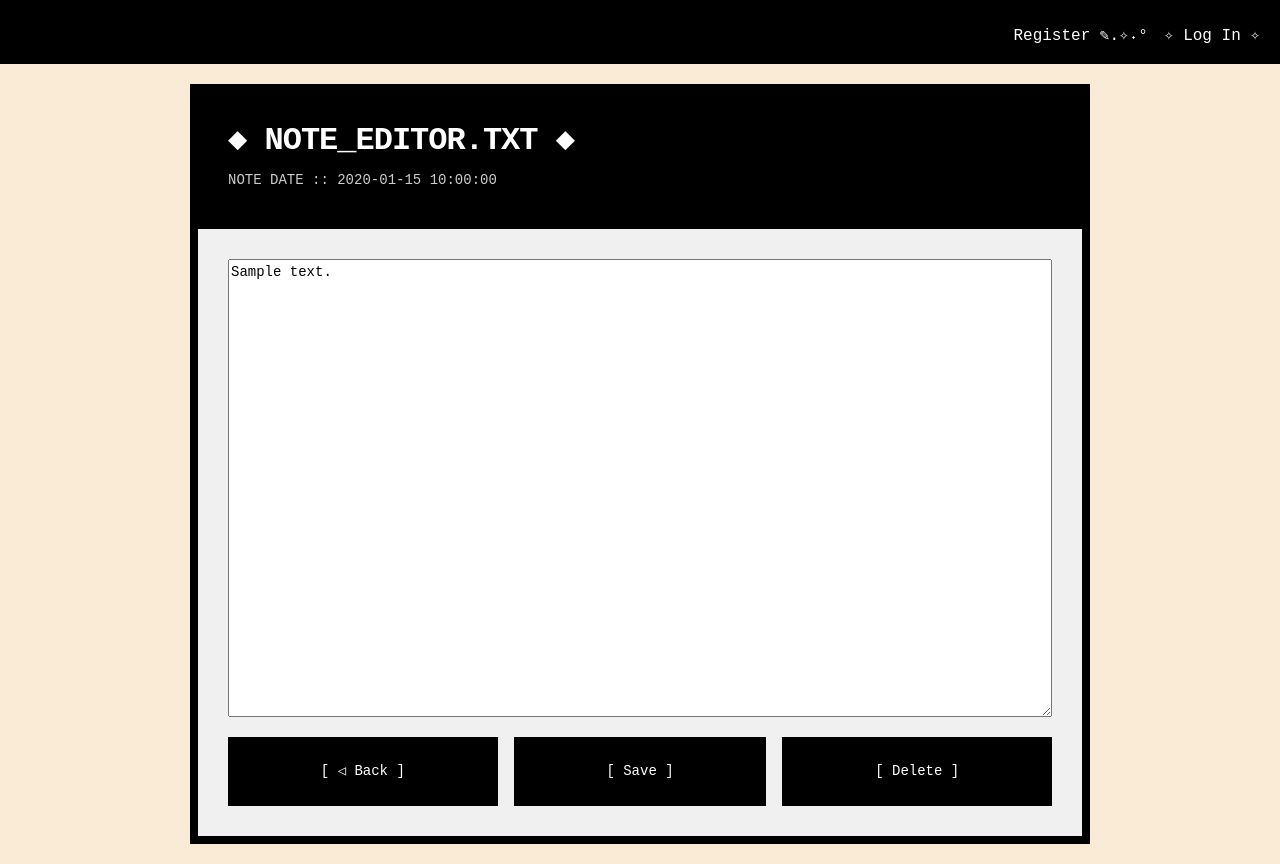
After one commit to NinaG27/CS50_final, a Flask app: template flaskr/templates/note.html in a window 1280 px wide. The commit adds this page. Run offline with Flask 3, Linux system fonts and the light colour scheme; the template is opened without the code that fills it: most values are stand-ins (such as "Sample title", 1, 10 or a date in 2020).

Commit message:
add note page + minor fixes

```diff
--- a/flaskr/__init__.py
+++ b/flaskr/__init__.py
@@ -5,7 +5,7 @@ from dotenv import load_dotenv
 import datetime
 from collections import defaultdict
 
-from flaskr.db import get_db, add_user, auth_user, save_message, get_messages, get_user_notes, save_note, delete_note
+from flaskr.db import get_db, add_user, auth_user, save_message, get_messages, get_user_notes, save_note, delete_note, get_note, update_user_note
 from flaskr.helpers import login_required
 
 from groq import Groq
@@ -91,11 +91,12 @@ def create_app(test_config=None):
     @app.route("/assistant")
     @login_required
     def assistant():
+        date = datetime.datetime.now().date()
         # temp for styling test
         user_id = session.get("user_id")
         messages = get_messages(user_id)
         ######
-        return render_template("assistant.html", messages=messages)
+        return render_template("assistant.html", messages=messages, date=date)
 
 
     @app.route("/api/send_message", methods=["POST"])
@@ -240,7 +241,15 @@ def create_app(test_config=None):
 
         return render_template("notes.html",user_notes=user_notes, date=date)
 
-    @app.route("/api/add_note", methods=["POST"])
+    @app.route("/note/<int:note_id>")
+    @login_required
+    def load_note(note_id):
+        user_id = session.get("user_id")
+        note = get_note(user_id, note_id)
+
+        return render_template("note.html", note=note)
+
+    @app.route("/api/notes", methods=["POST"])
     @login_required
     def add_note():
         user_id = session.get("user_id")
@@ -256,19 +265,30 @@ def create_app(test_config=None):
 
         return jsonify({"status": "success"})
 
-    @app.route("/api/delete_note", methods=["POST"])
+    @app.route("/api/notes/<int:note_id>", methods=["DELETE"])
     @login_required
-    def remove_note():
+    def delete_note_api(note_id):
         user_id = session.get("user_id")
-
-        note_id = request.get_json().get("id")
 
         db = get_db()
         # Delete note from db
         delete_note(db, user_id, note_id)
         db.commit()
 
-        return jsonify({"status": "success"})
+        return jsonify({"status": "deleted"})
+
+    @app.route("/api/notes/<int:note_id>", methods=["PATCH"])
+    @login_required
+    def update_note_api(note_id):
+        user_id = session.get("user_id")
+        new_note = request.get_json().get("note")
+
+        db = get_db()
+        # Edit note in db
+        update_user_note(db, user_id, note_id, new_note)
+        db.commit()
+
+        return jsonify({"status": "deleted"})
 
     @app.route("/api/get_notes")
     @login_required
@@ -277,10 +297,11 @@ def create_app(test_config=None):
 
         user_notes = get_user_notes(user_id)
 
-        # Formating data from Row format to dict (maybe remove id and user id later?)
+        # Formating data from Row format to dict (maybe remove id and user id later?) TODO - mybe dont need to format
         safe_notes = []
         for note in user_notes:
             note_dict = dict(note)
+            note_dict["created_at"] = datetime.datetime.fromisoformat(note_dict["created_at"]).strftime("%d/%m/%Y")
             safe_notes.append(note_dict)
 
         return jsonify(safe_notes)
--- a/flaskr/db.py
+++ b/flaskr/db.py
@@ -103,6 +103,11 @@ def delete_note(db, user_id, id):
 
     return cursor.rowcount == 1
 
+def update_user_note(db, user_id, id, new_note):
+    cursor = db.execute("UPDATE user_notes SET note=? WHERE user_id=? AND id=?", [new_note, user_id, id])
+
+    return cursor.rowcount == 1
+
 def get_messages(user_id, limit=20):
     messages = query_db("SELECT * FROM chat_log WHERE user_id=? ORDER BY created_at DESC LIMIT ?", [user_id, limit])
     # list[start : stop : step]
@@ -117,3 +122,13 @@ def get_user_notes(user_id):
     #     raise Exception("Database error fetching notes")
 
     return notes[::-1] or [] # Add this patern to other methods?
+
+
+def get_note(user_id, id):
+    note = query_db("SELECT * FROM user_notes WHERE user_id=? AND id=?", [user_id, id])
+
+    # Add error checking here later
+    # Example:  if notes is None:
+    #     raise Exception("Database error fetching notes")
+
+    return note[0]
--- /dev/null
+++ b/flaskr/static/note.js
@@ -0,0 +1,111 @@
+async function updateNote(el) {
+    id = el.dataset.id;
+
+    const noteInput = document.querySelector('.note-edit');
+    const note = noteInput.value.trim();
+
+    //Disable edits while request processing
+    noteInput.setAttribute('disabled', 'disabled');
+    const btns = document.querySelectorAll('.mybtn');
+
+    btns.forEach(btn => {
+        btn.setAttribute('disabled', 'disabled');
+        btn.style.color = 'gray';
+    });
+
+    if (!note) {
+        return;
+    }
+
+    try {
+        response = await fetch(`/api/notes/${id}`, {
+            method: 'PATCH',
+            headers: {
+                'Content-Type': 'application/json',
+            },
+            credentials: 'include',
+            body: JSON.stringify({ note }),
+        });
+
+        data = await response.json();
+
+        if (!response.ok) {
+            throw new Error(data.error || 'Failed to update note');
+        }
+
+        // Simulate longer request TODO remove later
+        setTimeout(function () {
+            const toast = document.getElementById('save-toast');
+
+            if (toast) {
+                const toastBootstrap =
+                    bootstrap.Toast.getOrCreateInstance(toast);
+                toastBootstrap.show();
+            }
+
+            //Enable edits after request processed
+            noteInput.removeAttribute('disabled', 'disabled');
+
+            btns.forEach(btn => {
+                btn.removeAttribute('disabled', 'disabled');
+                btn.style.color = 'white';
+            });
+        }, 3000);
+    } catch (err) {
+        alert('Could not update note.', err);
+    }
+}
+
+function redirect(url) {
+    // Simulate an HTTP redirect
+    return window.location.replace(url);
+}
+
+// Delete a note
+async function deleteNote(el) {
+    confirm = confirm('Are you sure?');
+
+    if (!confirm) return;
+
+    id = el.dataset.id;
+
+    try {
+        response = await fetch(`/api/notes/${id}`, {
+            method: 'DELETE',
+            headers: {
+                'Content-Type': 'application/json',
+            },
+            credentials: 'include', // important for Flask session cookies? TODO
+        });
+
+        const data = await response.json();
+
+        if (!response.ok) {
+            throw new Error(data.error || 'Failed to delete note');
+        }
+        // Handle UI update
+        redirect('/notes');
+    } catch (err) {
+        alert('Could not delete note.', err);
+    }
+}
+
+function addEventListeners() {
+    const btnContainer = document.querySelector('.note-buttons');
+
+    btnContainer.addEventListener('click', function (ev) {
+        if (ev.target.tagName === 'BUTTON') {
+            let classes = ev.target.classList.value;
+
+            if (classes.includes('--back')) redirect('/notes');
+            if (classes.includes('--delete')) deleteNote(this);
+            if (classes.includes('--save')) updateNote(this);
+        }
+    });
+}
+
+function init() {
+    addEventListeners();
+}
+
+document.addEventListener('DOMContentLoaded', init);
--- a/flaskr/static/register.js
+++ b/flaskr/static/register.js
@@ -18,7 +18,7 @@ async function registar(e) {
     console.log({ email, password, password_confirm })
 
     // Send to api /registar
-    const response = await fetch("/registar", {
+    const response = await fetch("/register", {
         method: "POST",
         headers: {
             "Content-Type": "application/json",
--- a/flaskr/static/styles.css
+++ b/flaskr/static/styles.css
@@ -30,7 +30,6 @@ body {
 .main-content {
     width: 100vw;
     height: 100vh;
-    background-color: white;
     display: flex;
     align-items: center;
     justify-content: center;
@@ -128,6 +127,23 @@ body {
     gap: 20px;
 }
 
+.note-buttons {
+    display: grid;
+    grid-template-columns: auto auto auto;
+    grid-gap: 1rem;
+}
+
+.input-container.note {
+    flex-direction: column;
+    height: 100%;
+    max-height: 700px;
+}
+
+.note-edit {
+    width: 100%;
+    height: 100%;
+}
+
 .input-field {
     flex: 1;
     border: 4px solid black;
@@ -142,7 +158,7 @@ body {
     color: #999;
 }
 
-.send-button {
+.mybtn {
     border: 4px solid black;
     background-color: black;
     color: white;
@@ -153,12 +169,12 @@ body {
     transition: all 100ms;
 }
 
-.send-button:hover {
+.mybtn:hover:enabled {
     background-color: white;
     color: black;
 }
 
-.send-button:active {
+.mybtn:active {
     transform: translate(2px, 2px);
 }
 
@@ -241,7 +257,7 @@ body {
 .history-container {
     width: 100vw;
     height: calc(100vh - 68px);
-    background-color: white;
+    background-color: antiquewhite;
     display: flex;
     align-items: center;
     justify-content: center;
@@ -346,7 +362,7 @@ body {
 .notes-container {
     width: 100vw;
     height: calc(100vh - 68px);
-    background-color: white;
+    background-color: antiquewhite;
     display: flex;
     align-items: center;
     justify-content: center;
@@ -468,6 +484,15 @@ body {
     box-shadow: 6px 6px 0 black;
 }
 
+.note-header {
+    display: flex;
+    justify-content: space-between;
+    align-items: flex-start;
+    margin-bottom: 15px;
+    padding-bottom: 15px;
+    border-bottom: 3px solid black;
+}
+
 .note-date {
     font-size: 11px;
     opacity: 0.6;
@@ -520,3 +545,8 @@ body {
     opacity: 0.6;
     font-weight: normal !important;
 }
+
+.toast {
+    border: 4px solid black;
+    background-color: white;
+}
--- a/flaskr/templates/assistant.html
+++ b/flaskr/templates/assistant.html
@@ -9,7 +9,7 @@ Assistant page
     <div class="inner-window">
         <div class="header">
             <h1>◆ FRENCH_ASSISTANT.EXE ◆</h1>
-            <p>Header p</p>
+            <p>SYSTEM ONLINE :: {{date}}</p>
         </div>
         <div class="messages-area">
             {% for msg in messages %}
@@ -22,15 +22,15 @@ Assistant page
         <div class="input-area">
             <form class="input-container">
                 <input class="input-field" type="text" name="user_input" autocomplete="off" placeholder="Ask anything:">
-                <button class="send-button" type="submit">Send</button>
+                <button class="mybtn" type="submit">Send</button>
             </form>
             <div class="input-footer">
                 <span>◆ PRESS ENTER TO SEND</span>
                 <span>STATUS: READY</span>
             </div>
         </div>
+    </div>
 
-    </div>
 </div>
 {% endblock %}
 
--- /dev/null
+++ b/flaskr/templates/note.html
@@ -0,0 +1,41 @@
+{% extends "layout.html" %}
+
+{% block title %}
+Note page
+{% endblock %}
+
+{% block content %}
+<div class="main-content">
+    <div class="inner-window">
+        <div class="header">
+            <h1>◆ NOTE_EDITOR.TXT ◆</h1>
+            <p>NOTE DATE :: {{note['created_at']}}</p>
+        </div>
+        <div class="messages-area">
+            <div class="input-container note">
+                <textarea class="note-edit">{{ note['note'] }}</textarea>
+                <div class="note-buttons" data-id="{{ note['id'] }}">
+                    <button class="mybtn mybtn--back" type="button">[ ◁ Back ]</button>
+                    <button class="mybtn mybtn--save" type="button">[ Save ]</button>
+                    <button class="mybtn mybtn--delete" type="button">[ Delete ]</button>
+                </div>
+            </div>
+        </div>
+    </div>
+</div>
+<div class="toast-container position-fixed bottom-0 end-0 p-3">
+    <div id="save-toast" class="toast align-items-center" role="alert" aria-live="assertive" aria-atomic="true">
+        <div class="d-flex">
+            <div class="toast-body">
+                Note saved
+            </div>
+            <button type="button" class="btn-close me-2 m-auto" data-bs-dismiss="toast" aria-label="Close"></button>
+        </div>
+    </div>
+</div>
+{% endblock %}
+
+{% block scripts %}
+<!-- From:  https://flask.palletsprojects.com/en/stable/tutorial/static/ -->
+<script src="{{ url_for('static', filename='note.js') }}"></script>
+{% endblock %}
```
Also changed, not shown: flaskr/static/notes.js (+34 -48 lines).
